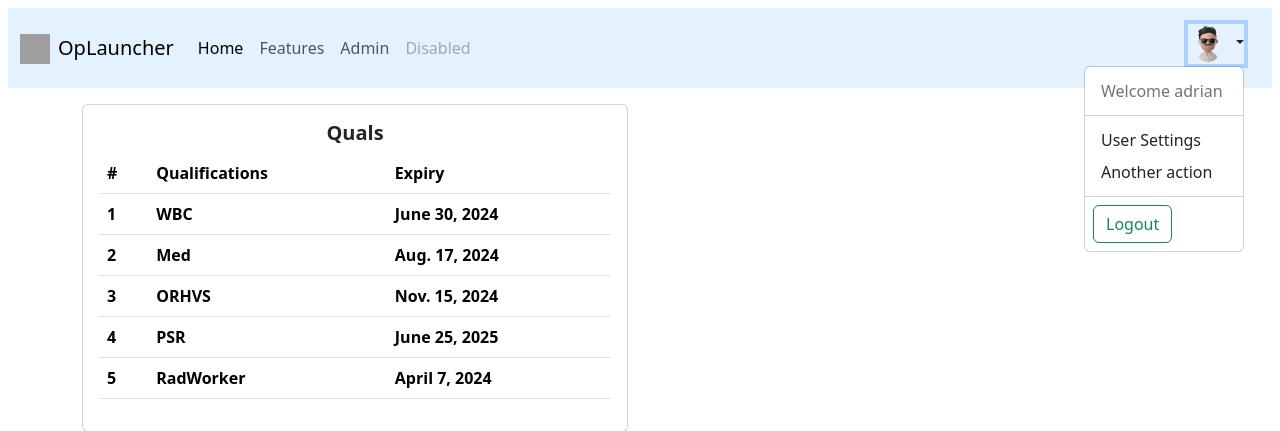
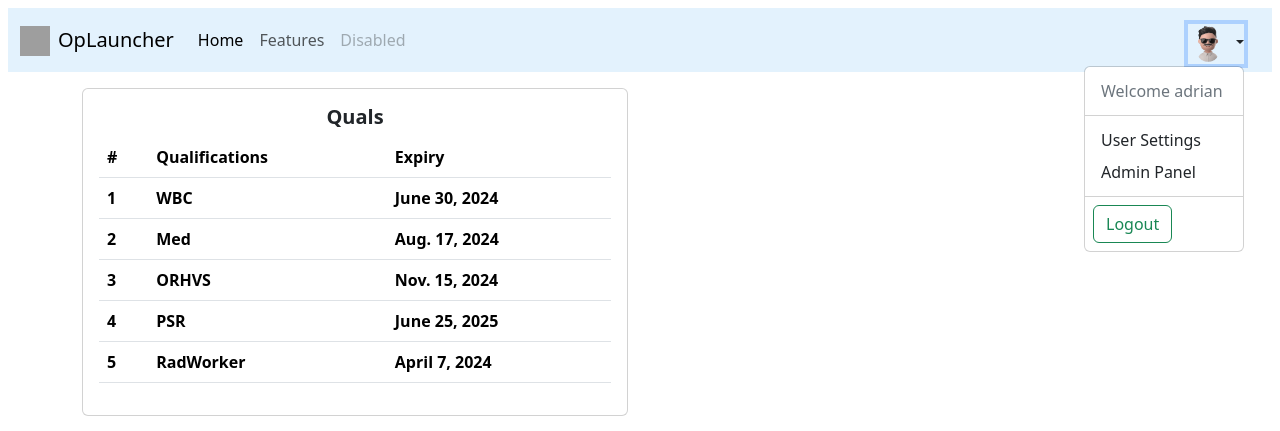
Before and after one commit to adriangabriel1000/oplauncher, a Django app: page / in a window 1280 px wide, after a click that opens the changed part. Shown: the top 431 px of the page. Run offline with Django 5.2, Linux system fonts and the light colour scheme; a user stored in the database is signed in; data comes from the database, SQL or seed files in the repository; both versions use the stored data as it was after the commit; grey boxes are pictures that could not be loaded.

Commit message:
afterFup

```diff
--- a/oplauncher/launcher/templates/launcher/base.html
+++ b/oplauncher/launcher/templates/launcher/base.html
@@ -27,14 +27,13 @@
                         <div class="navbar-nav">
                             <a class="nav-link active" aria-current="page" href="{% url 'index' %}">Home</a>
                             <a class="nav-link" href="#">Features</a>
-                            <a class="nav-link" href="{% url 'admin:index' %}">Admin</a>
                             <a class="nav-link disabled">Disabled</a>
                         </div>
                     </div>
 
                     <form class="d-flex me-3" method="post" action="{% url 'logout' %}">
                         {% csrf_token %}
-                        <ul class="nav-item dropdown mt-2">
+                        <ul class="nav-item dropdown mt-2 mb-0">
                             <a class="nav-link dropdown-toggle" href="#" role="button" data-bs-toggle="dropdown" aria-expanded="false">
                                 <img src="/media/profile_pics/{{ request.user.username }}.png" onerror="this.src='/media/profile_pics/Default.png'"  alt="Logo" width="40" height="40" style="border-radius: 50%;">
                             </a>
@@ -42,7 +41,7 @@
                                 <li><a class="dropdown-item link-secondary link-underline link-underline-opacity-0">Welcome {{ request.user.username }} </a></li>
                                 <li><hr class="dropdown-divider"></li>
                                 <li><a class="dropdown-item" href="{% url 'accSettings' %}">User Settings</a></li>
-                                <li><a class="dropdown-item" href="#">Another action</a></li>
+                                <li><a class="dropdown-item" href="{% url 'admin:index' %}">Admin Panel</a></li>
                                 <li><hr class="dropdown-divider"></li>
                                 <li><button class="btn btn-outline-success ms-2" type="submit">Logout</button></li>
                             </ul>
@@ -72,7 +71,7 @@
             <nav class="navbar navbar-expand-lg" style="background-color: #e3f2fd;"">
                 <div class="container-fluid">
                     <a class="navbar-brand" href="#">
-                        <img src="{% static 'launcher/images/rocket.png' %}" alt="Logo" width="30" height="24" class="d-inline-block align-text-top me-2">OpLauncher
+                        <img src="{% static 'launcher/images/rocket.png' %}" alt="Logo" width="30" height="30" class="d-inline-block align-text-top me-2">OpLauncher
                     </a>
                 <button class="navbar-toggler" type="button" data-bs-toggle="collapse" data-bs-target="#navbarNavAltMarkup" aria-controls="navbarNavAltMarkup" aria-expanded="false" aria-label="Toggle navigation">
                     <span class="navbar-toggler-icon"></span>
```
Also changed, not shown: oplauncher/db.sqlite3, 14 other files.
